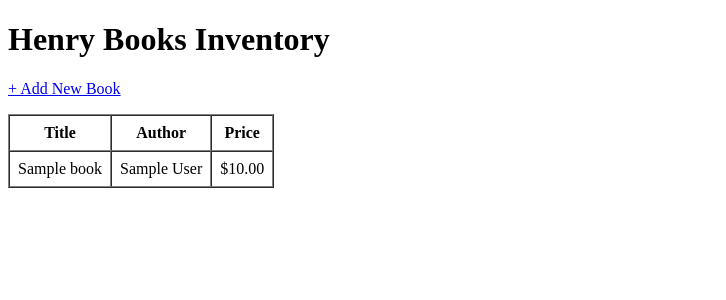
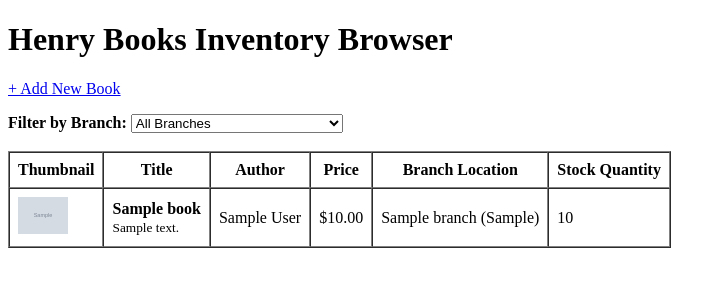
Before and after one commit to JRod0409/django-docker-compose-deployment, a Django app: page /books/ in a window 1280 px wide. Shown: the top 300 px of the page, without its empty margins (0-726 px from the left). Run offline with Django 3.2, Linux system fonts and the light colour scheme; tables that the repository leaves empty hold one stand-in row (values such as "Sample post"); grey boxes marked "Sample" are stand-in pictures.

Commit message:
final edits to django app

```diff
--- a/app/core/templates/books/book_list.html
+++ b/app/core/templates/books/book_list.html
@@ -5,27 +5,59 @@
     <title>Henry Books - Inventory</title>
 </head>
 <body>
-    <h1>Henry Books Inventory</h1>
+    <h1>Henry Books Inventory Browser</h1>
+
     <p><a href="{% url 'book-create' %}">+ Add New Book</a></p>
 
+    <!-- Branch Filter Form -->
+    <form method="get" action="{% url 'book-list' %}">
+        <label for="branch-select"><strong>Filter by Branch:</strong></label>
+        <select name="branch" id="branch-select" onchange="this.form.submit()">
+            <option value="">All Branches</option>
+            {% for branch in branches %}
+                <option value="{{ branch.id }}" {% if branch.id == selected_branch_id %}selected{% endif %}>
+                    {{ branch.branch_name }} ({{ branch.city }}, {{ branch.state }})
+                </option>
+            {% endfor %}
+        </select>
+        {% if selected_branch_id %}
+            <a href="{% url 'book-list' %}">Clear Filter</a>
+        {% endif %}
+    </form>
+
+    <br>
+
+    <!-- Inventory Table -->
     <table border="1" cellpadding="8" cellspacing="0">
         <thead>
             <tr>
+                <th>Thumbnail</th>
                 <th>Title</th>
                 <th>Author</th>
                 <th>Price</th>
+                <th>Branch Location</th>
+                <th>Stock Quantity</th>
             </tr>
         </thead>
         <tbody>
-            {% for book in books %}
+            {% for item in inventories %}
             <tr>
-                <td>{{ book.title }}</td>
-                <td>{{ book.author }}</td>
-                <td>${{ book.price }}</td>
+                <td>
+                    {% if item.book.thumbnail_url %}
+                        <img src="{{ item.book.thumbnail_url }}" alt="{{ item.book.title }}" width="50">
+                    {% else %}
+                        N/A
+                    {% endif %}
+                </td>
+                <td><strong>{{ item.book.title }}</strong><br><small>{{ item.book.description }}</small></td>
+                <td>{{ item.book.author }}</td>
+                <td>${{ item.book.price }}</td>
+                <td>{{ item.branch.branch_name }} ({{ item.branch.city }})</td>
+                <td>{{ item.quantity }}</td>
             </tr>
             {% empty %}
             <tr>
-                <td colspan="3">No books found in inventory.</td>
+                <td colspan="6">No inventory records found for this view.</td>
             </tr>
             {% endfor %}
         </tbody>
--- a/app/core/views.py
+++ b/app/core/views.py
@@ -1,19 +1,49 @@
 from django.shortcuts import render, redirect
-from core.models import Book
+from core.models import Book, Branch, Inventory
 from core.forms import BookForm
 
 
 def book_list(request):
-    books = Book.objects.all()
-    return render(request, 'books/book_list.html', {'books': books})
+    selected_branch_id = request.GET.get('branch')
+    branches = Branch.objects.all()
+
+    if selected_branch_id:
+        # Fetch inventory items filtered by selected branch
+        inventories = Inventory.objects.filter(
+            branch_id=selected_branch_id
+        ).select_related('book', 'branch')
+    else:
+        # Fetch all inventory items across all branches
+        inventories = Inventory.objects.select_related('book', 'branch').all()
+
+    context = {
+        'inventories': inventories,
+        'branches': branches,
+        'selected_branch_id': int(selected_branch_id) if selected_branch_id else None,
+    }
+    return render(request, 'books/book_list.html', context)
 
 
 def book_create(request):
     if request.method == 'POST':
         form = BookForm(request.POST)
         if form.is_valid():
-            form.save()
+            # 1. Save the new Book instance
+            book = form.save()
+
+            # 2. Check if a branch and quantity were selected
+            branch = form.cleaned_data.get('branch')
+            quantity = form.cleaned_data.get('quantity') or 1
+
+            if branch:
+                Inventory.objects.create(
+                    book=book,
+                    branch=branch,
+                    quantity=quantity
+                )
+
             return redirect('book-list')
     else:
         form = BookForm()
+
     return render(request, 'books/book_form.html', {'form': form})
```
Also changed, not shown: app/core/forms.py (+15 -2 lines).
